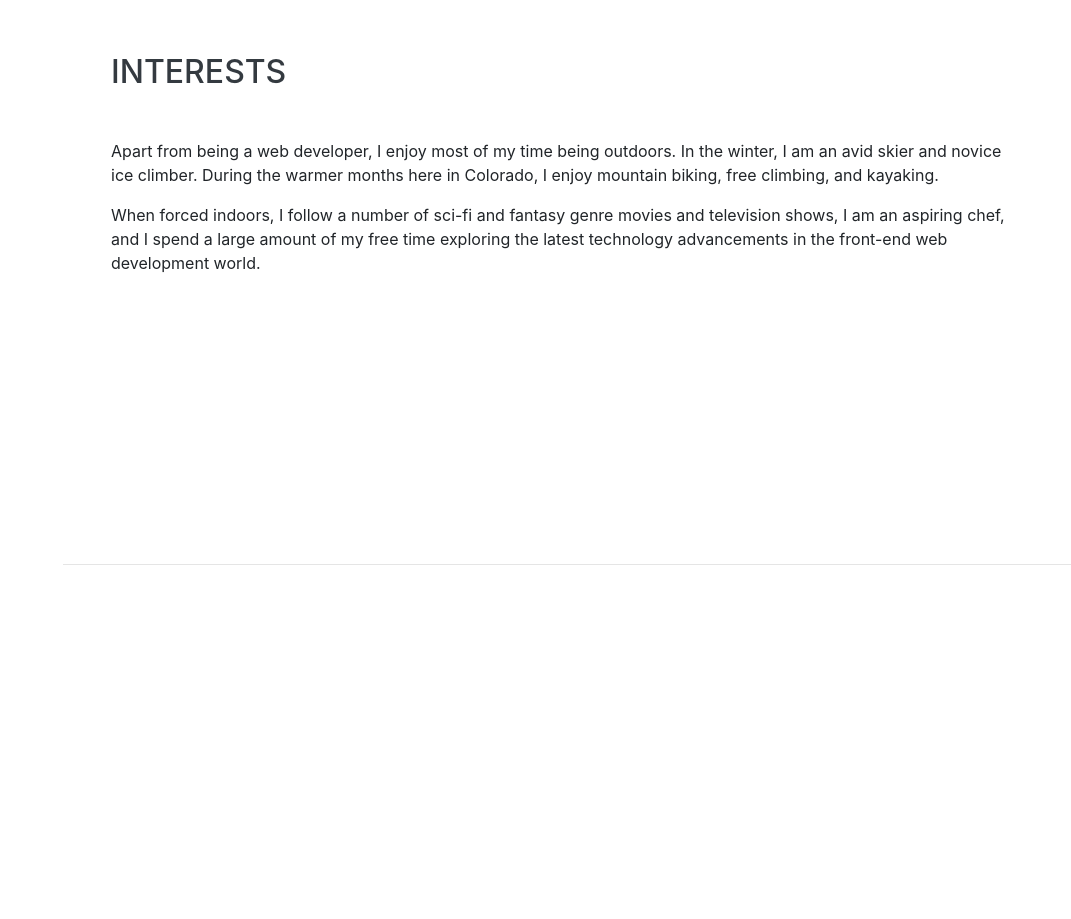
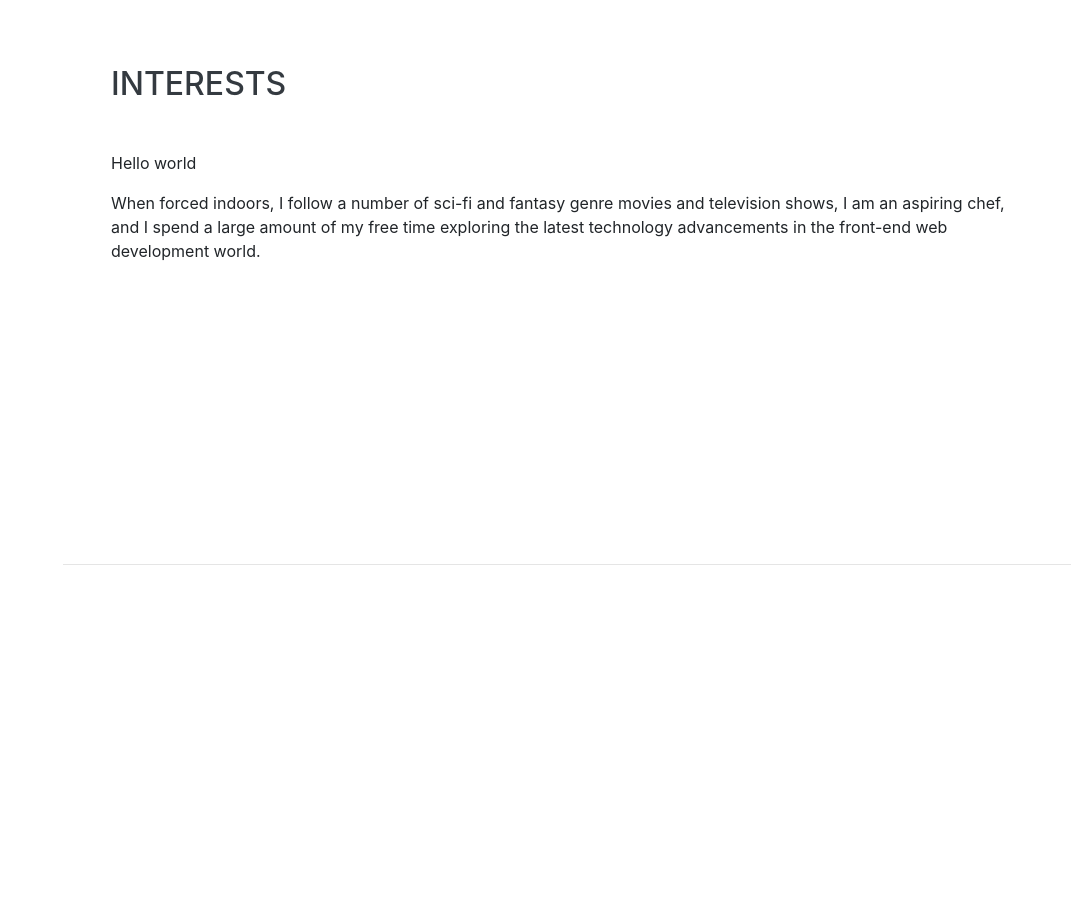
Before and after one commit to bhagh/bhagh.github.io, a website with bundled scripts: page index.html in a window 1280 px wide. Shown: the part 3440-4359 px from the top of the page, without its empty margins (209-1280 px from the left). Built offline with nearby package versions, Linux system fonts and the light colour scheme; a web font is replaced by a local one.

Commit message:
Index edits

```diff
--- a/index.html
+++ b/index.html
@@ -208,7 +208,7 @@
     <section class="resume-section p-3 p-lg-5 d-flex align-items-center" id="interests">
       <div class="w-100">
         <h2 class="mb-5">Interests</h2>
-        <p>Apart from being a web developer, I enjoy most of my time being outdoors. In the winter, I am an avid skier and novice ice climber. During the warmer months here in Colorado, I enjoy mountain biking, free climbing, and kayaking.</p>
+        <p>Hello world</p>
         <p class="mb-0">When forced indoors, I follow a number of sci-fi and fantasy genre movies and television shows, I am an aspiring chef, and I spend a large amount of my free time exploring the latest technology advancements in the front-end web development world.</p>
       </div>
     </section>
```
